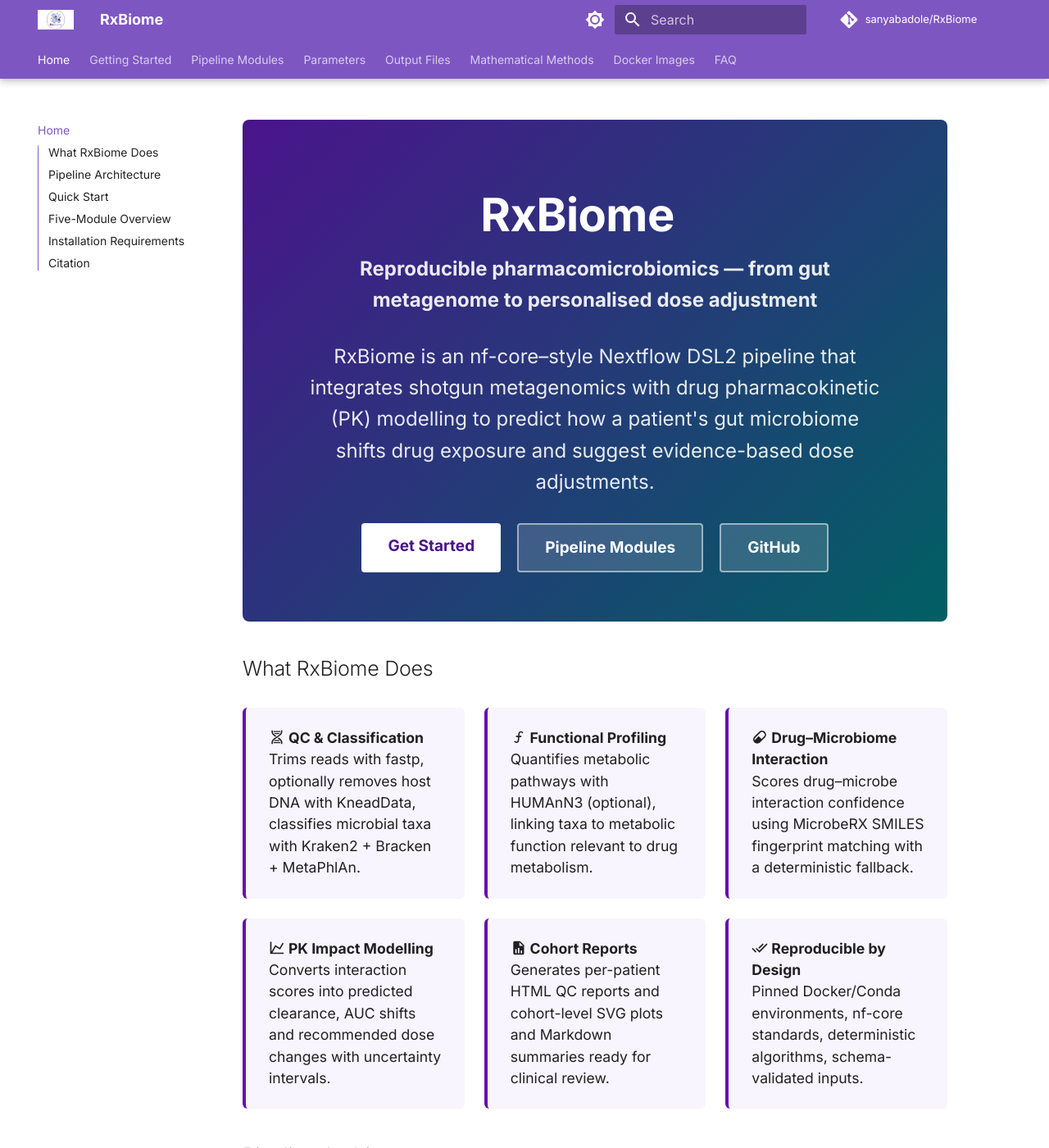
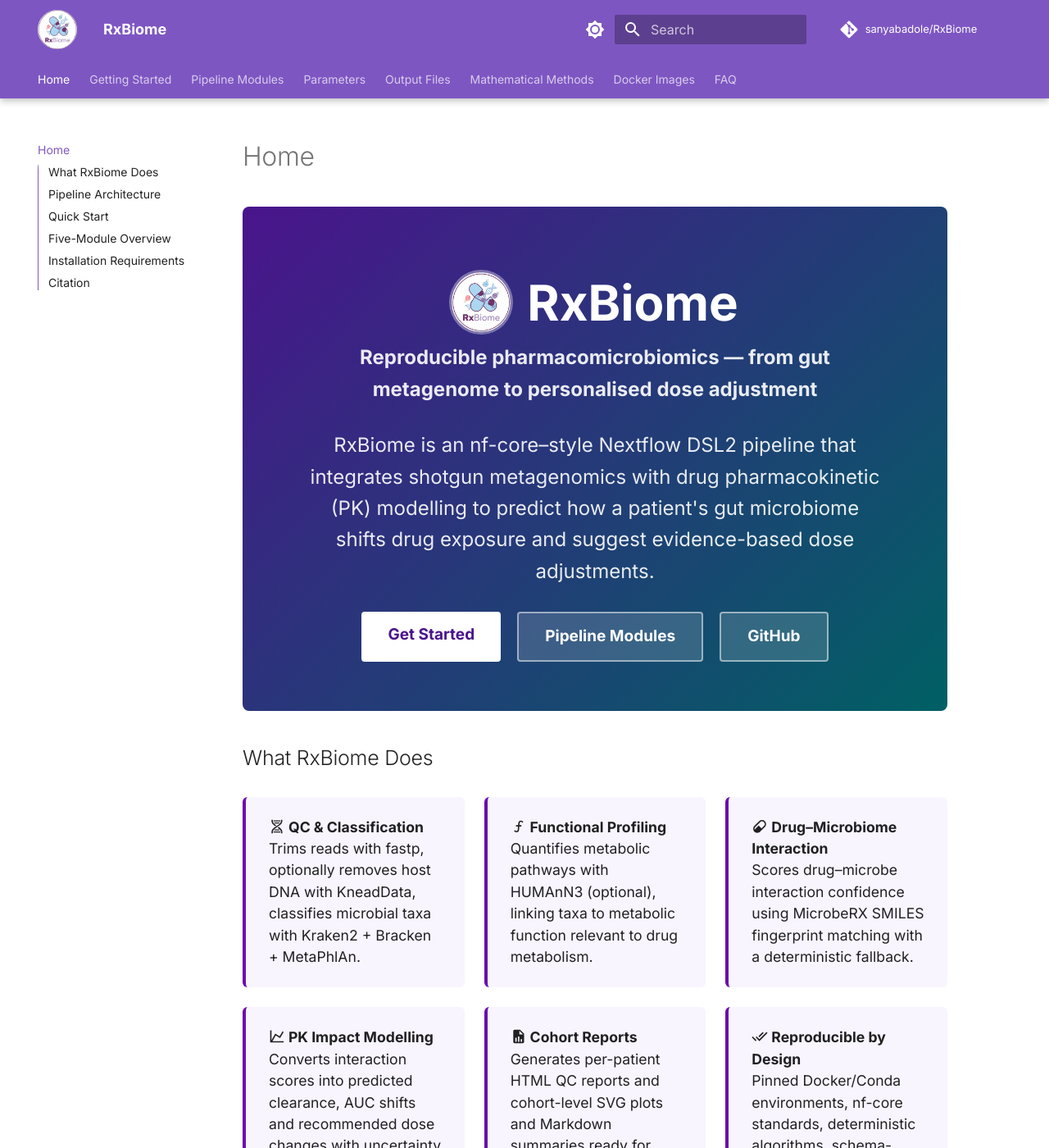
Before and after one commit to sanyabadole/RxBiome, an MkDocs documentation site: the page built from docs/index.md, in a window 1280 px wide and 1400 px high. Shown: the whole window at 82% size. Built offline with MkDocs 1.6.1 and Material for MkDocs 9.7.7, drawn with Linux system fonts in a browser that asks for light colours; comment, search, counter and statistics services are not loaded; the version menu is left out; some of the changed text lies outside the part shown.

Commit message:
docs: added logo

```diff
--- a/docs/index.md
+++ b/docs/index.md
@@ -1,6 +1,9 @@
 <div class="rxb-hero" markdown>
 
-# RxBiome
+<div class="rxb-hero-title">
+  <img src="images/rxbiome_logo.png" alt="RxBiome Logo" class="rxb-hero-logo"/>
+  <span class="rxb-hero-name">RxBiome</span>
+</div>
 
 **Reproducible pharmacomicrobiomics — from gut metagenome to personalised dose adjustment**
 
--- a/docs/stylesheets/extra.css
+++ b/docs/stylesheets/extra.css
@@ -1,9 +1,42 @@
 /* RxBiome — custom MkDocs Material overrides */
+
+/* Circular logo in the top navbar */
+.md-header__button.md-logo img,
+.md-header__button.md-logo svg {
+  border-radius: 50%;
+  object-fit: cover;
+  width: 48px;
+  height: 48px;
+}
 
 :root {
   --rxb-purple: #6a0dad;
   --rxb-teal: #009688;
   --rxb-light-bg: #f8f5ff;
+}
+
+.rxb-hero-title {
+  display: flex;
+  align-items: center;
+  justify-content: center;
+  gap: 1rem;
+  margin-bottom: 0.6rem;
+}
+
+.rxb-hero-logo {
+  width: 72px;
+  height: 72px;
+  border-radius: 50%;
+  object-fit: cover;
+  flex-shrink: 0;
+  box-shadow: 0 0 0 3px rgba(255,255,255,0.35);
+}
+
+.rxb-hero-name {
+  font-size: 3rem;
+  font-weight: 800;
+  color: #fff;
+  line-height: 1;
 }
 
 /* Hero banner on home page */
--- a/mkdocs.yml
+++ b/mkdocs.yml
@@ -8,8 +8,8 @@
 
 theme:
   name: material
-  logo: assets/rxbiome_logo.png
-  favicon: assets/rxbiome_logo.png
+  logo: images/rxbiome_logo.png
+  favicon: images/rxbiome_logo.png
   font:
     text: Inter
     code: JetBrains Mono
```
Also changed, not shown: other parts of docs/index.md (+4 -4 lines), README.md (+4 -0 lines), docs/assets/rxbiome_logo.png (deleted), docs/images/rxbiome_logo.png (added).
